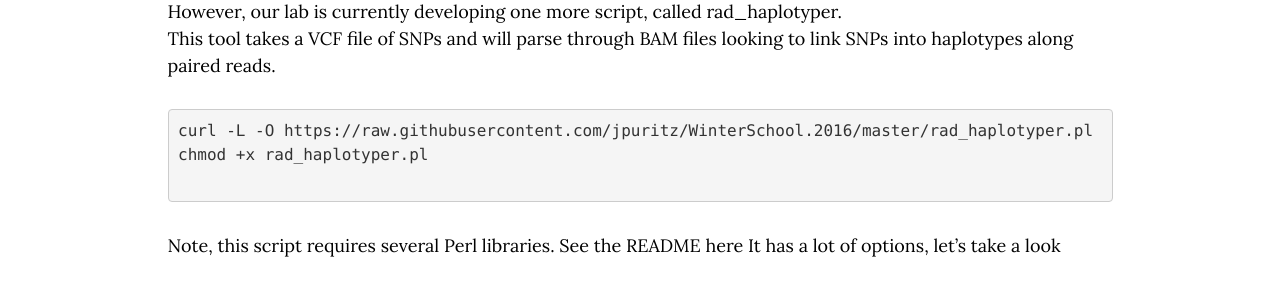
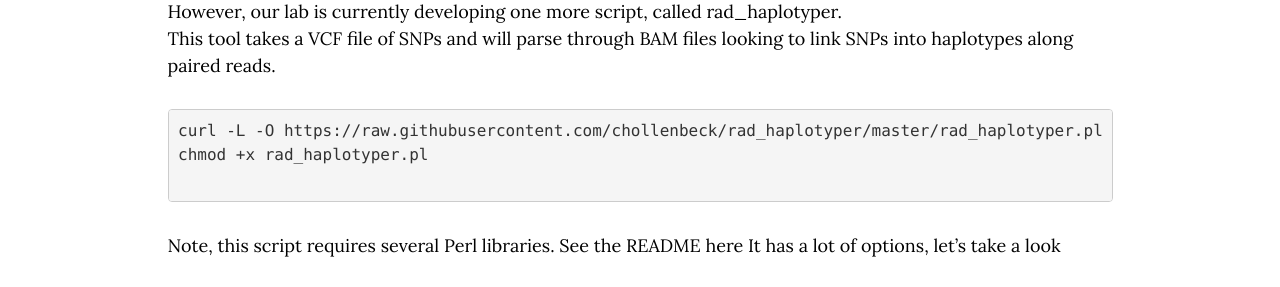
Before and after one commit to jpuritz/dDocent, a Jekyll site: the page built from filtering.md, in a window 1280 px wide and 900 px high, scrolled down 19419 px. Shown: the part 139-426 px from the top of the window. Built offline with Jekyll 4.4.1, drawn with Linux system fonts in a browser that asks for light colours; nearby versions of some CDN libraries; some of the changed lines change nothing that is shown.

Commit message:
Update filtering.md

````diff
--- a/filtering.md
+++ b/filtering.md
@@ -757,7 +757,7 @@ We have now created a thoroughly filtered VCF, and we should have confidence in
 However, our lab is currently developing one more script, called rad_haplotyper.
 This tool takes a VCF file of SNPs and will parse through BAM files looking to link SNPs into haplotypes along paired reads.
 ```bash
-curl -L -O https://raw.githubusercontent.com/jpuritz/WinterSchool.2016/master/rad_haplotyper.pl
+curl -L -O https://raw.githubusercontent.com/chollenbeck/rad_haplotyper/master/rad_haplotyper.pl
 chmod +x rad_haplotyper.pl
 
 ```
````
